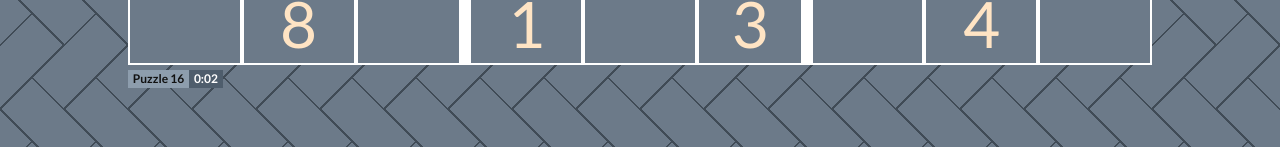
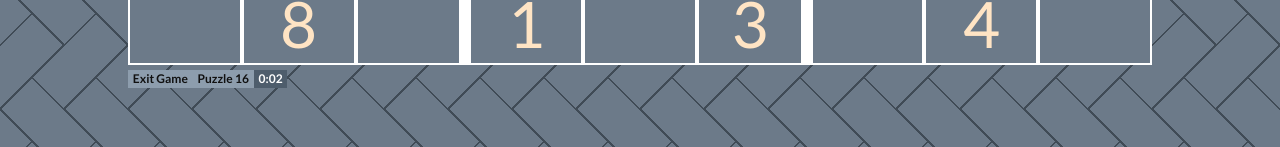
Before and after one commit to shopfreelancer/vuedoku, a Vue app: page / in a window 1280 px wide. Both pictures are taken after a click on the button "Start Random Puzzle". Shown: the part 755-902 px from the top of the page. Built offline with nearby package versions, Linux system fonts and the light colour scheme.

Commit message:
added exitGame feature in Board view

```diff
--- a/src/components/Board.vue
+++ b/src/components/Board.vue
@@ -11,6 +11,7 @@
         </div>
 
         <div id="badgeWrap">
+            <span @click="exitGame" class="exit-game-button badge badge-light">Exit Game</span>
             <span class="badge badge-light">Puzzle {{ activePuzzleId }}</span>
             <board-clock v-bind:userWonGame="userWonGame"/>
         </div>
@@ -90,6 +91,9 @@ export default {
                 this.$set(FieldsStore.fields, i, tempField);
             }
         }
+    },
+    exitGame(){
+        EventBus.$emit('activeComponent', 'Start');
     }
   },
   components : {
@@ -185,9 +189,8 @@ export default {
         margin-top: 100px;
     }
 
+    .exit-game-button {
+        cursor:pointer;
+    }
 
-    /** @todo remove testing **/
-    .puzzle-field-solution-computed {color:aqua;position:absolute;font-size:10px;}
-    .square {   position: relative; }
-    .puzzle-field-allowed-values {font-size:10px;}
 </style>
```
